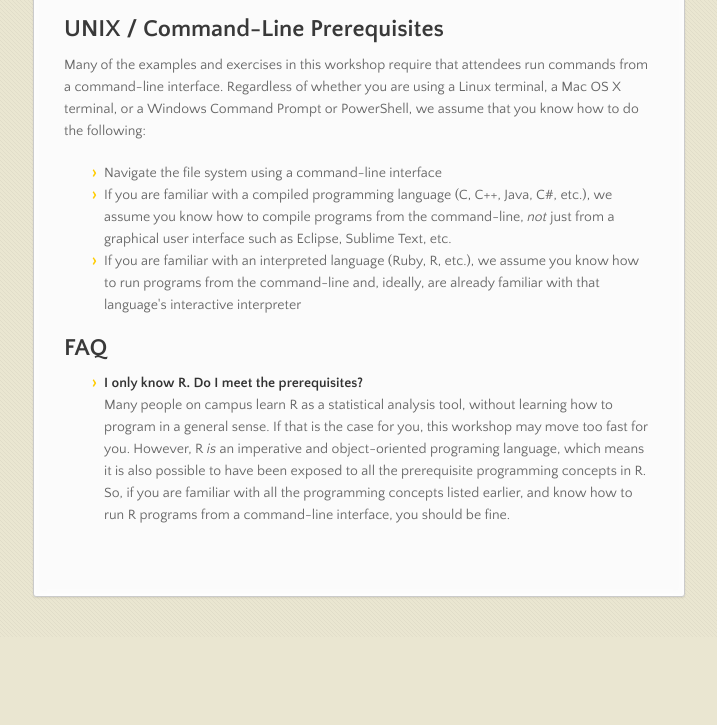
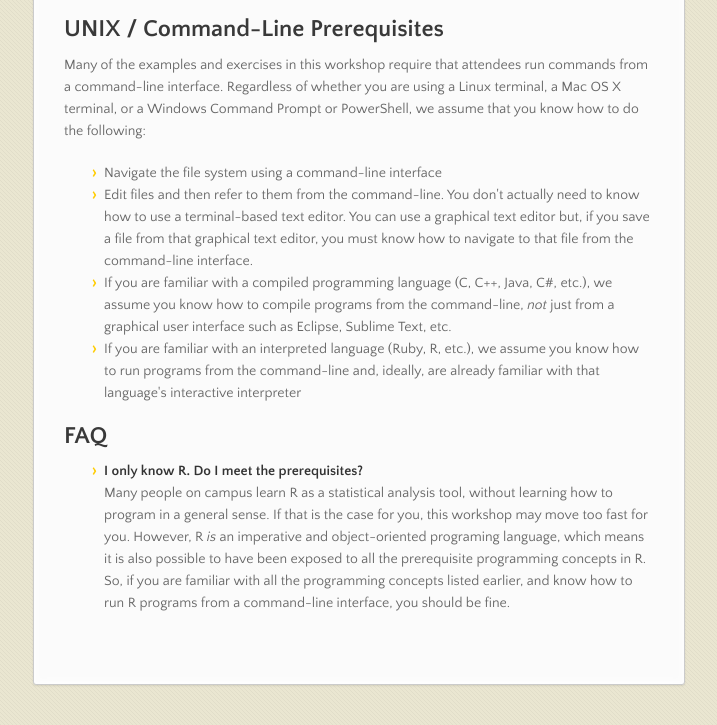
Before and after one commit to hack-at-uchicago/python-workshop, a plain HTML site: page prerequisites.html in a window 1280 px wide. Shown: the part 888-1613 px from the top of the page, without its empty margins (282-999 px from the left). Before the commit the page ends 1525 px from the top, so only its background shows below. Drawn offline with nearby package versions, Linux system fonts and the light colour scheme.

Commit message:
Added additional UNIX prerequisite

```diff
--- a/prerequisites.html
+++ b/prerequisites.html
@@ -85,6 +85,9 @@
 
         <ul>
         <li>Navigate the file system using a command-line interface</li>
+        <li>Edit files and then refer to them from the command-line. You don't actually need to know how to
+        use a terminal-based text editor. You can use a graphical text editor but, if you save a file from
+        that graphical text editor, you must know how to navigate to that file from the command-line interface.</li>
         <li>If you are familiar with a compiled programming language (C, C++, Java, C#, etc.), we assume you
         know how to compile programs from the command-line, <em>not</em> just from a graphical user
         interface such as Eclipse, Sublime Text, etc.</li>
```
